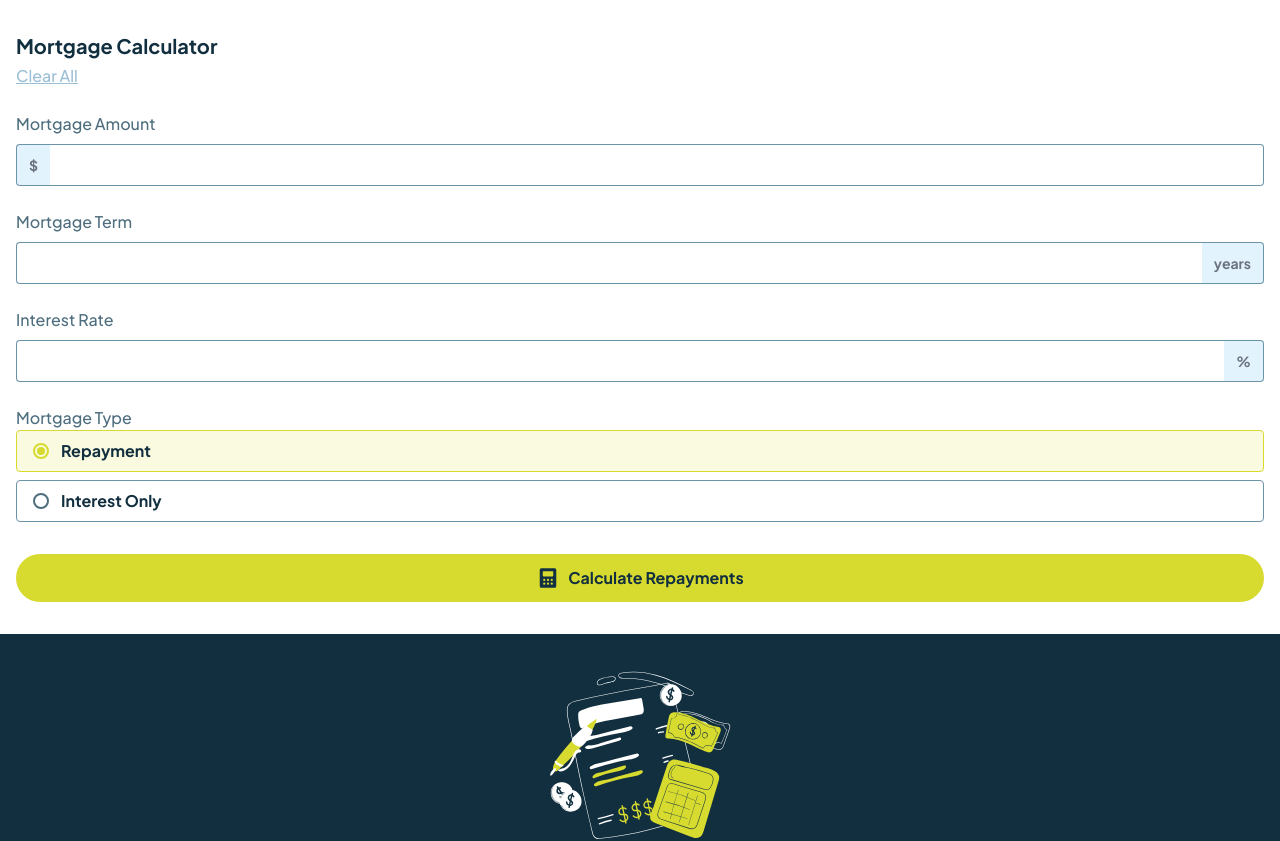
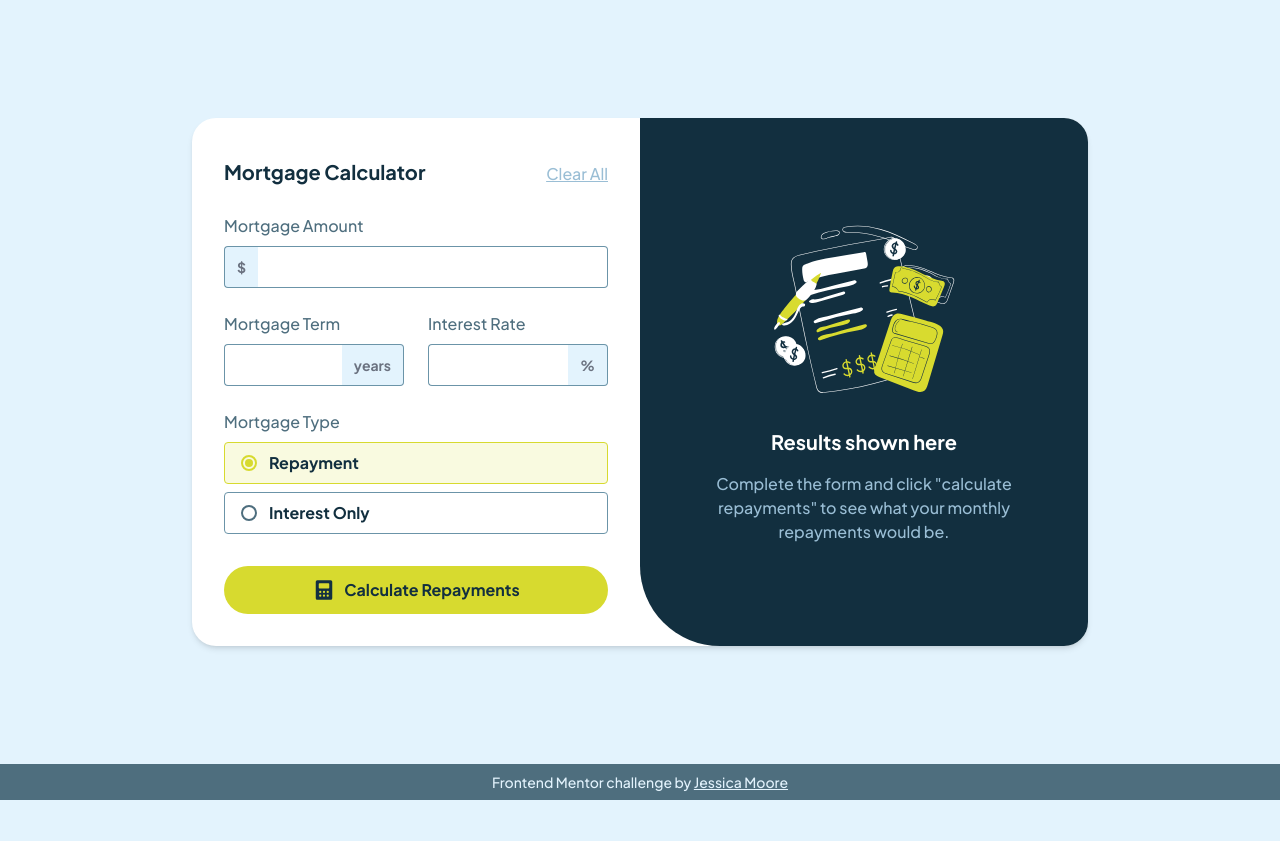
Before and after one commit to jessiicacmoore/fem_mortgage-repayment-calculator, a React (Vite) app: page / in a window 1280 px wide. Shown: the top 841 px of the page. After the commit the page ends 800 px from the top, so only its background shows below. Built offline with nearby package versions, Linux system fonts and the light colour scheme.

Commit message:
:lipstick: Style for larger screen sizes

```diff
--- a/src/components/inputs/RadioGroup.tsx
+++ b/src/components/inputs/RadioGroup.tsx
@@ -23,7 +23,9 @@ function RadioGroup({
   };
   return (
     <fieldset role="radiogroup" aria-labelledby={`${name}-legend`}>
-      <legend id={`${name}-legend`}>{label}</legend>
+      <legend id={`${name}-legend`} className="mb-2">
+        {label}
+      </legend>
       <div>
         {options.map((option) => (
           <label
--- a/src/components/ui/Container.tsx
+++ b/src/components/ui/Container.tsx
@@ -6,7 +6,7 @@ type ContainerProps = {
 } & React.HTMLAttributes<HTMLDivElement>;
 
 function Container({ children, className = "" }: ContainerProps) {
-  const containerClasses = cn("px-4 py-8", className);
+  const containerClasses = cn("px-4 py-8 md:px-8", className);
   return <div className={containerClasses}>{children}</div>;
 }
 
--- a/src/features/mortgage-calculator/components/MortgageForm.tsx
+++ b/src/features/mortgage-calculator/components/MortgageForm.tsx
@@ -26,6 +26,7 @@ function MortgageForm({
 
   return (
     <Container>
+      <div className="md:mb-3 md:mt-2 md:flex md:items-center md:justify-between">
         <h1>Mortgage Calculator</h1>
         <Button buttonType="secondary" aria-describedby="clear-all-desc">
           Clear All
@@ -33,6 +34,7 @@ function MortgageForm({
         <p className="hidden" id="clear-all-desc">
           Clears all fields in the form below.
         </p>
+      </div>
       <form onSubmit={handleSubmit} className="mt-6">
         <NumberInput
           label="Mortgage Amount"
@@ -42,7 +44,7 @@ function MortgageForm({
           unitPosition="prefix"
           onChange={(value) => handleInputChange("mortgageAmount", value)}
         />
-        <div>
+        <div className="md:grid md:grid-cols-2 md:gap-6">
           <NumberInput
             label="Mortgage Term"
             value={formData.mortgageTerm}
--- a/src/features/mortgage-calculator/components/MortgageResults.tsx
+++ b/src/features/mortgage-calculator/components/MortgageResults.tsx
@@ -6,9 +6,9 @@ type MortgageResultsProps = { results: MortgageResultsData | null };
 
 function MortgageResults({ results }: MortgageResultsProps) {
   return (
-    <Container className="bg-neutral-900 text-neutral-300">
+    <Container className="bg-neutral-900 text-neutral-300 md:rounded-bl-[5rem]">
       {!results ? (
-        <div className="text-center">
+        <div className="text-center md:flex md:h-full md:flex-col md:justify-center">
           <img src={emptyIllustration} alt="" className="mx-auto" />
           <h2>Results shown here</h2>
           <p>
--- a/src/layouts/MainLayout.tsx
+++ b/src/layouts/MainLayout.tsx
@@ -8,7 +8,9 @@ type MainLayoutProps = {
 function MainLayout({ children }: MainLayoutProps) {
   return (
     <div className="flex min-h-screen flex-col">
-      <main className="flex-grow">{children}</main>
+      <main className="md:flex flex-grow md:items-center md:justify-center md:p-6">
+        {children}
+      </main>
       <Footer />
     </div>
   );
--- a/src/pages/HomePage.tsx
+++ b/src/pages/HomePage.tsx
@@ -9,7 +9,7 @@ function HomePage() {
     useMortgageCalculator();
 
   return (
-    <div className="bg-neutral-white">
+    <div className="max-w-4xl bg-neutral-white md:grid md:grid-cols-2 md:overflow-hidden md:rounded-3xl md:shadow-md">
       <MortgageForm
         formData={formData}
         setFormData={setFormData}
```
Lines whose indentation alone changed are shown as unchanged.
